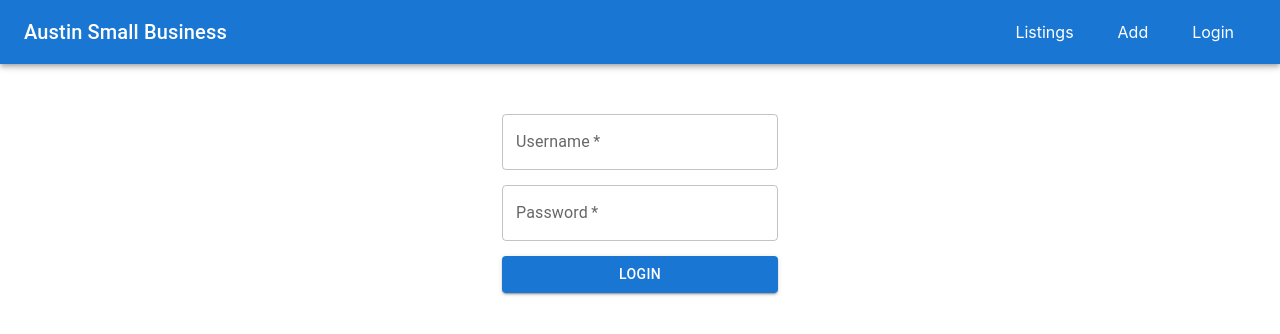
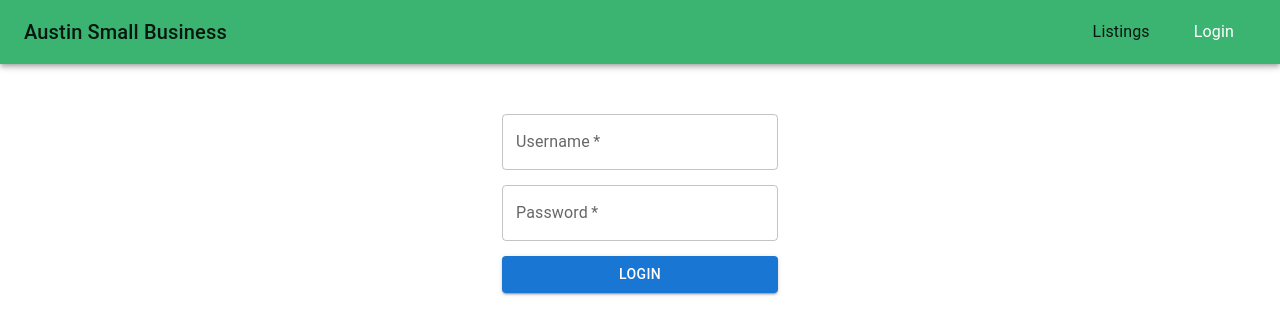
Before and after one commit to edward-vera/411_Checkpoint_2, a React (Create React App) app: page /login in a window 1280 px wide. Shown: the top 334 px of the page. Built offline with nearby package versions, Linux system fonts and the light colour scheme.

Commit message:
finally got the login bar to work correctly.

```diff
--- a/src/Components/Add.js
+++ b/src/Components/Add.js
@@ -26,9 +26,7 @@ const AddLists = (props) => {
     });
 
         const handleTextChange = (e) => {
-
             const { name, value } = e.target;
-
             setLists((prevState) => {
                 return {
                     ...prevState,
--- a/src/Components/Listings.js
+++ b/src/Components/Listings.js
@@ -13,6 +13,12 @@ import DeleteIcon from '@mui/icons-material/Delete'
 import {
     Link,
 } from 'react-router-dom'
+import cookie from 'cookie';
+
+const checkAuth = () => {
+    const cookies = cookie.parse(document.cookie);
+    return cookies['loggedIn'] ? true : false;
+  };
 
 const Listings = (props) => {
     return (
@@ -25,6 +31,7 @@ const Listings = (props) => {
                                         <TableCell>Description</TableCell>
                                         <TableCell>Hours</TableCell>
                                         <TableCell>Address</TableCell>
+                                        {checkAuth() ? <TableCell>Delete</TableCell> : null}
                                     </TableRow>
                                 </TableHead>
                                 <TableBody>
@@ -45,7 +52,7 @@ const Listings = (props) => {
                                             <TableCell  scope="row">{lists["Hours"]}</TableCell>
                                             <TableCell  scope="row">{lists["Address"]}</TableCell>
                                             <TableCell>
-                                            <DeleteIcon
+                                            {checkAuth() ? <DeleteIcon
                                                 onClick={() => props.removeListings(idx)}
                                                 className='icon text-red'
                                                 color='warning'
@@ -55,7 +62,7 @@ const Listings = (props) => {
                                                     cursor: 'pointer',
                                                   },
                                                 }}
-                                                />
+                                                /> : null}
                                             </TableCell>
                                         </TableRow>
                                     )})}
--- a/src/Components/Login.js
+++ b/src/Components/Login.js
@@ -2,17 +2,17 @@ import React, { useState } from "react";
 import { useNavigate } from "react-router-dom";
 import { TextField, Button, Container } from "@mui/material";
 
-const Login = () => {
+const Login = (props) => {
   const navigate = useNavigate();
 
-  const [state, setState] = useState({
+  const [user, setUser] = useState({
     username: "",
     password: "",
   });
 
   const handleTextChange = (e) => {
     const { name, value } = e.target;
-    setState((prevState) => {
+    setUser((prevState) => {
       return {
         ...prevState,
         [name]: value,
@@ -22,12 +22,8 @@ const Login = () => {
 
   const login = (e) => {
     e.preventDefault();
-    // SEND POST REQ TO SERVER FOR USER
-    // set cookie here
-    document.cookie = "loggedin=true;max-age=60*1000";
-    // set loggedIn = true and max-age = 60*1000 (one minute)
-
-    navigate("/");
+    document.cookie = 'loggedIn=true;max-age=60*1000';
+    navigate('/');
   };
 
   return (
@@ -37,7 +33,7 @@ const Login = () => {
           <TextField
             required
             onChange={handleTextChange}
-            value={state.username}
+            value={user.username}
             name="username"
             label="Username"
             type="text"
@@ -45,7 +41,7 @@ const Login = () => {
           <TextField
             required
             onChange={handleTextChange}
-            value={state.password}
+            value={user.password}
             name="password"
             label="Password"
             type="password"
--- a/src/Components/Navigation.js
+++ b/src/Components/Navigation.js
@@ -1,8 +1,19 @@
 import React from 'react'
-import { AppBar, ThemeProvider, Toolbar, Typography } from '@mui/material'
 import { Link, useNavigate } from "react-router-dom";
 import LoginBar from '../containers/LoginBar';
+import { AppBar, ThemeProvider, Toolbar, Typography, createTheme } from '@mui/material'
 import cookie from 'cookie';
+
+const theme = createTheme({
+    palette: {
+      primary: {
+        main: '#3BB371',
+      },
+      secondary: {
+        main: '#E0E0E0',
+      },
+    },
+  });
 
 const checkAuth = () => {
     const cookies = cookie.parse(document.cookie);
@@ -14,6 +25,7 @@ const Navigation = () => {
     const navigate = useNavigate();
 
     return (
+        <ThemeProvider theme={theme}>
         <AppBar position="relative">
             <Toolbar>
                 <Typography variant="h6" style={{ flexGrow: "1" }}>
@@ -21,17 +33,35 @@ const Navigation = () => {
                 </Typography>
                 <ul className="nav-list">
                     <li className="nav-list-item">
-                        <Link to="/">Listings</Link>
+                        <Typography>
+                            <Link to="/">Listings</Link>
+                        </Typography>
                     </li>
-                    <li className="nav-list-item">
-                        <Link to="/Add">Add</Link>
-                    </li>
-                    <li className="nav-list-item">
-                        <Link to="/login">Login</Link>
+                    {checkAuth() ? (
+                        <li className='nav-list-item'>
+                        <Link to='/add'>
+                          <Typography style={{ color: 'white' }}>Add</Typography>
+                        </Link>
+                      </li>
+                            ) : null}
+                    <li
+                    className='nav-list-item'
+                    onClick={() => {
+                        document.cookie = cookie.serialize('loggedIn', null, {
+                        maxAge: 0,
+                    });
+                        navigate('/login');
+                     }}
+                     >
+                        <Typography style={{ color: 'white' }}>
+                            {checkAuth() ? 'Logout' : 'Login'}
+                         </Typography>
                     </li>
                 </ul>
             </Toolbar>
         </AppBar>
+        {checkAuth() ? <LoginBar /> : null}
+        </ThemeProvider>
     );
 };
 
--- a/src/Redux/state.js
+++ b/src/Redux/state.js
@@ -1,5 +1,8 @@
 const state = {
-    user: [ null ],
+    user: [ {
+        "username" : 'admin',
+        "password" : 'password'
+} ],
     lists: [
         {
             "id" : 1,
@@ -37,6 +40,7 @@ const state = {
             "Address" : "701 Congress Ave Austin, Texas 78701"
         }
     ],
-}
+    // coordinates: [],
+};
 
 export default state;
--- a/src/Router.js
+++ b/src/Router.js
@@ -28,7 +28,8 @@ const Router = () => {
             <Route path="/" element={<ProtectedRoute component={Listings} />}/>
             <Route path="/login" element={<Login />}/>
             <Route path="/add" element={<ProtectedRoute component={Add}/>}/>
-            <Route path="/about/:id" element={<ProtectedRoute component={About}/>}/>
+            <Route path="/listing" element={ <Listings/>}/>
+            <Route path="/about/:id" element={<About />}/>
             <Route/>
         </Routes>
     )
--- a/src/containers/Add.js
+++ b/src/containers/Add.js
@@ -4,7 +4,8 @@ import { addListing } from '../redux/actions'
 
 const mapStateToProps = (state) => {
     return{
-        lists: state.lists
+        lists: state.lists,
+        dialogOpen: state.dialogOpen,
     }
 }
 
--- a/src/containers/Listings.js
+++ b/src/containers/Listings.js
@@ -4,6 +4,7 @@ import { connect } from 'react-redux';
 
 const mapStateToProps = (state) => {
     return {
+        user: state.user,
         lists: state.lists,
     }
 }
--- a/src/containers/Login.js
+++ b/src/containers/Login.js
@@ -1,10 +1,10 @@
 import { connect } from 'react-redux';
-// import Login from '../components/Login';
+import Login from '../components/Login';
 import { userLogin } from '../redux/actions';
 
 const mapStateToProps = (state) => {
   return {
-    user: state.user,
+    username: state.username,
   };
 };
 
--- a/src/containers/LoginBar.js
+++ b/src/containers/LoginBar.js
@@ -7,4 +7,4 @@ const mapStateToProps = (state) => {
   };
 };
 
-export default connect(mapStateToProps, null)(LoginBar);
+export default connect(mapStateToProps)(LoginBar);
```
Also changed, not shown: src/Components/Delete.js (deleted, +0 -23 lines), src/containers/Delete.js (deleted, +0 -16 lines).
